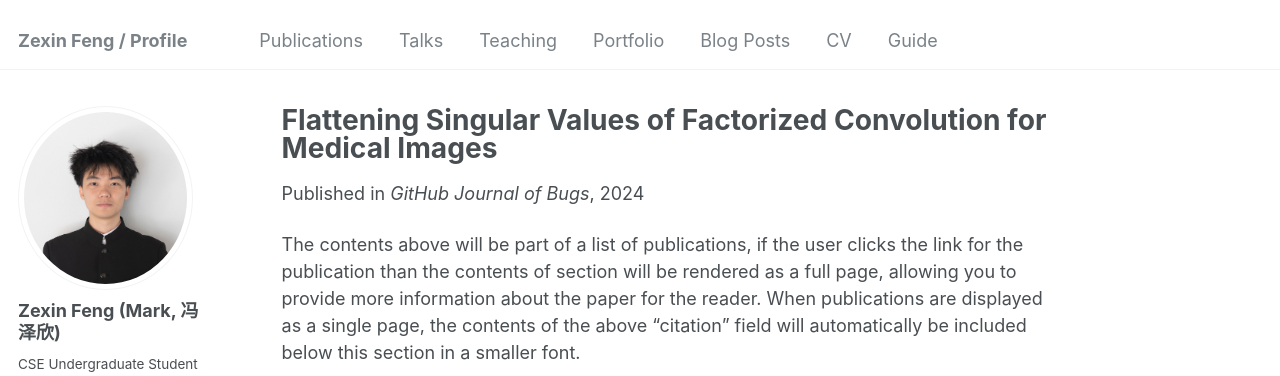
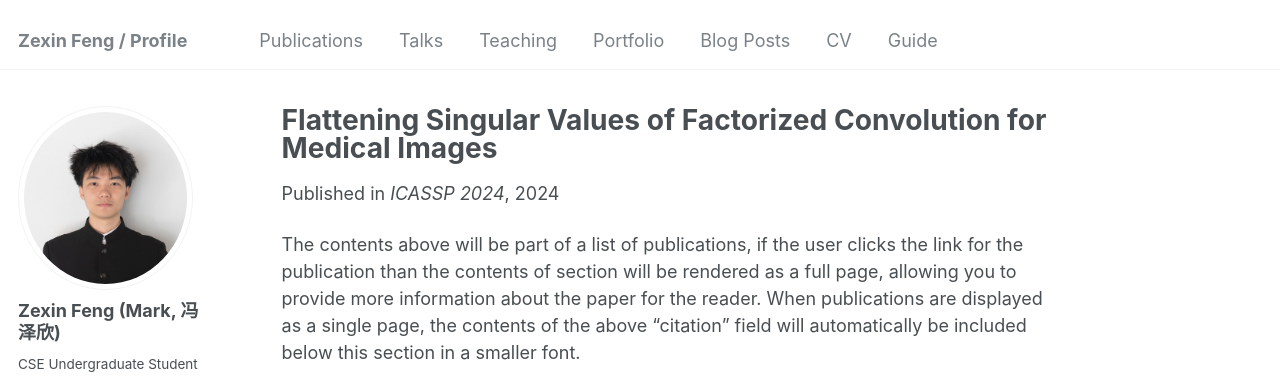
Before and after one commit to ZexinFeng-CN/ZexinFeng-CN.github.io, a Jekyll site: the page built from _publications/10-1109_ICASSP48485-2024-10446894.md, in a window 1280 px wide and 1226 px high. Shown: the top 376 px of the window. Built offline with Jekyll 4.4.1, drawn with Linux system fonts in a browser that asks for light colours; some web fonts are replaced.

Commit message:
Publilcation Modified

```diff
--- a/_publications/10.1109-ICASSP48485.2024.10446894.md
+++ b/_publications/10-1109_ICASSP48485-2024-10446894.md
@@ -2,10 +2,10 @@
 title: "Flattening Singular Values of Factorized Convolution for Medical Images"
 collection: publications
 category: conferences
-permalink: /publication/10-1109-ICASSP48485-2024-10446894
+permalink: /publication/10-1109_ICASSP48485-2024-10446894
 excerpt: 'This paper is about convolution factorization.'
 date: 2024-02-01
-venue: 'GitHub Journal of Bugs'
+venue: 'ICASSP 2024'
 paperurl: 'https://ieeexplore.ieee.org/stamp/stamp.jsp?tp=&arnumber=10446894'
 citation: 'Feng, Z., Zeng, N., Fang, J., Wang, X., Lu, X., Meng, H., & Liu, J. (2024). Flattening Singular Values of Factorized Convolution for Medical Images. <i>ICASSP 2024 - 2024 IEEE International Conference on Acoustics, Speech and Signal Processing (ICASSP)</i>, 1791–1795. https://doi.org/10.1109/ICASSP48485.2024.10446894'
 ---
```
